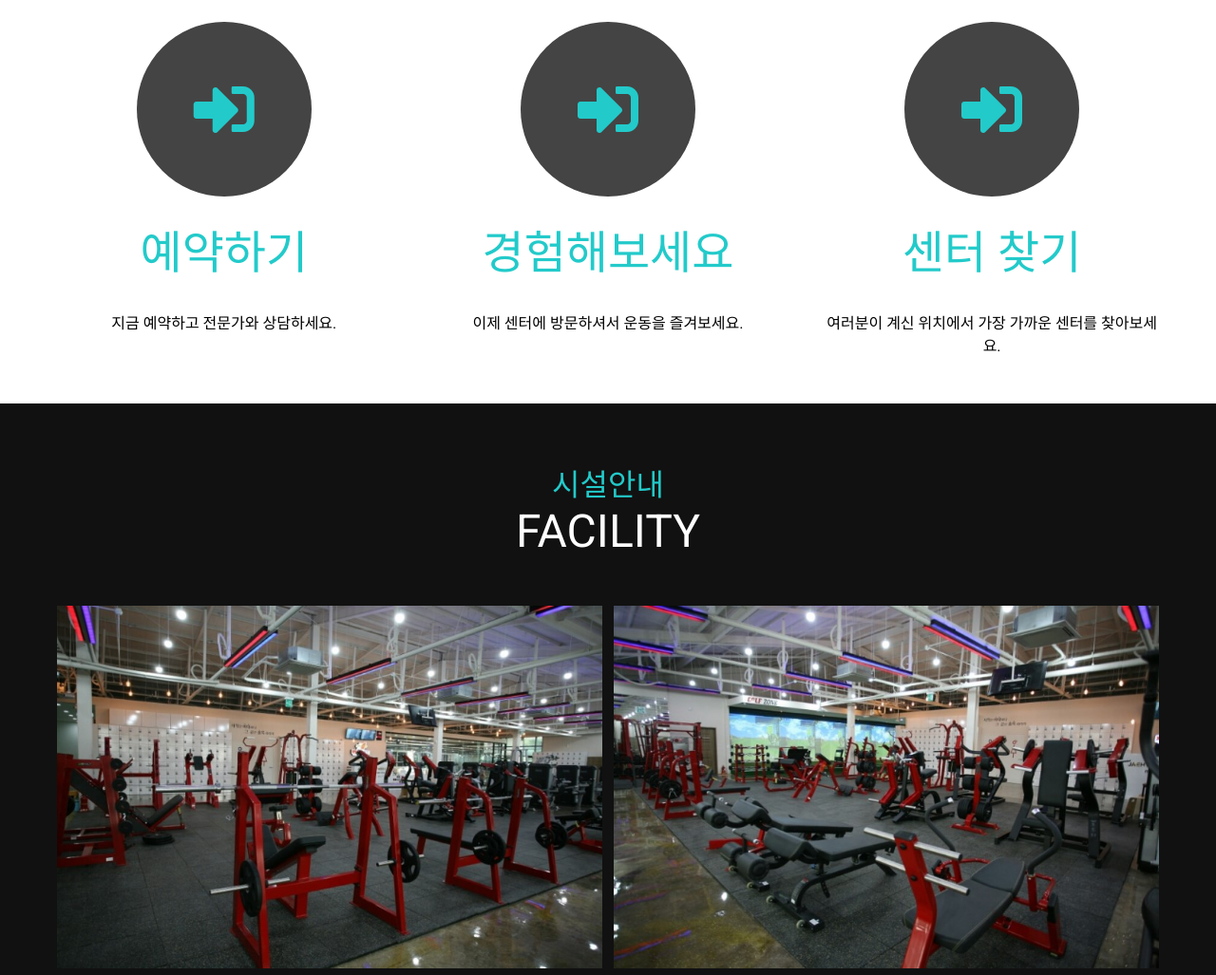
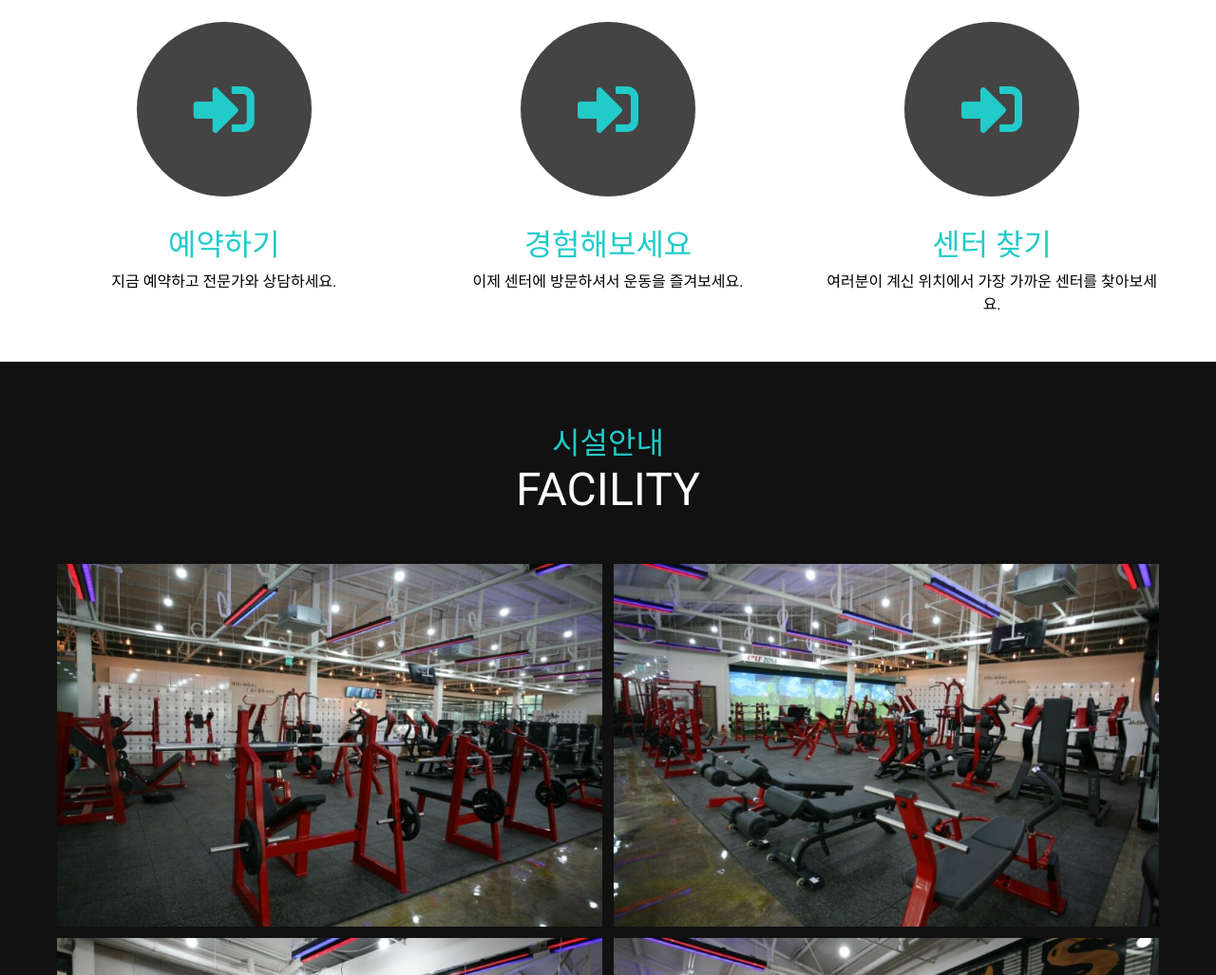
Before and after one commit to csslick/chat, a plain HTML site: page index.html in a window 1280 px wide. Shown: the part 736-1763 px from the top of the page at 95% size. Drawn offline with nearby package versions, Linux system fonts and the light colour scheme; a web font is replaced by a local one.

Commit message:
category font size

```diff
--- a/css/style.css
+++ b/css/style.css
@@ -191,6 +191,10 @@ form[name=search] a#s_btn{
 }
 #category > div > h2{ color: #23caca;}
 #category > div > p{ margin-top: 5px;}
+.category_title{
+  font-size: 2em;
+  color: #23caca
+}
 
 #facility{
   background: #111;
--- a/index.html
+++ b/index.html
@@ -66,17 +66,17 @@
 		<h2>EAGEL FITNESS</h2>
 		<div id="reservation" class="col3">
 			<i class="fas fa-sign-in-alt"></i>
-			<h2>예약하기</h2>
+			<p class="category_title">예약하기</p>
 			<p>지금 예약하고 전문가와 상담하세요.</p>
 		</div>
 		<div id="visit" class="col3">
 			<i class="fas fa-sign-in-alt"></i>
-			<h2>경험해보세요</h2>
+			<p class="category_title">경험해보세요</p>
 			<p>이제 센터에 방문하셔서 운동을 즐겨보세요.</p>
 		</div>
 		<div id="center_search" class="col3">
 			<i class="fas fa-sign-in-alt"></i>
-			<h2>센터 찾기</h2>
+			<p class="category_title">센터 찾기</p>
 			<p>여러분이 계신 위치에서 가장 가까운 센터를 찾아보세요.</p>
 		</div>
 	</section>
```
